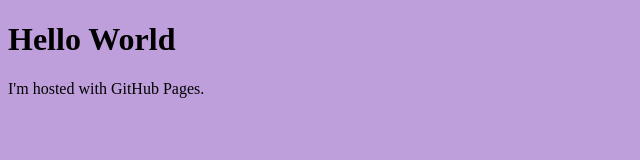
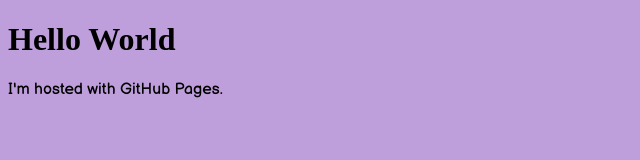
Before and after one commit to katykat26099/keqing, a plain HTML site: page index.html in a window 1280 px wide. Shown: the full height of the page, 0-640 px from the left. Drawn offline with Linux system fonts and the light colour scheme; a web font is replaced by a local one.

Commit message:
fonts
more font changes

```diff
--- a/index.html
+++ b/index.html
@@ -2,9 +2,11 @@
 <html>
 <head>
   <link href="https://fonts.googleapis.com/css2?family=Londrina+Shadow&display=swap" rel="stylesheet">
+  <link href="https://fonts.googleapis.com/css2?family=Balsamiq+Sans&display=swap" rel="stylesheet">
 <style>
   body {
   background-color: #be9edb;
+  font-family: 'Balsamiq Sans', cursive;
 }
   h1 { font-family: "Londrina Shadow"; serif; }
 
```
